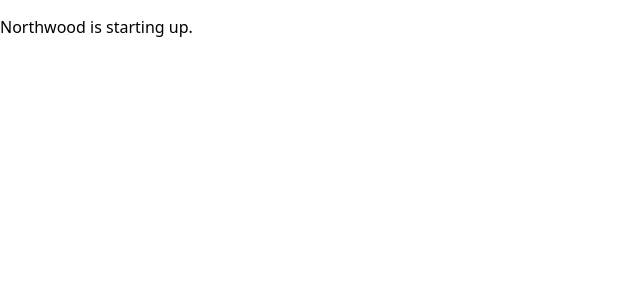
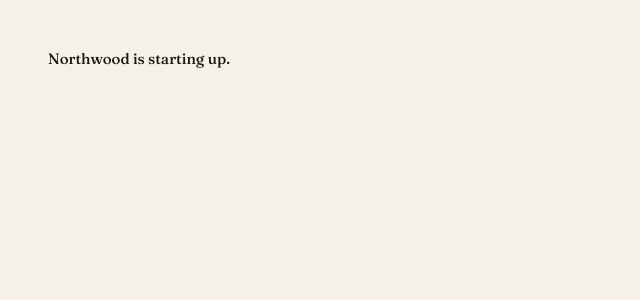
Before and after one commit to emmark01/task-management, a React (Vite) app: page / in a window 1280 px wide. Shown: the top 300 px of the page, without its empty margins (0-640 px from the left). Built offline with nearby package versions, Linux system fonts and the light colour scheme.

Commit message:
Add Northwood color tokens and base document styles.

```diff
--- a/src/styles/global.css
+++ b/src/styles/global.css
@@ -1,8 +1,65 @@
-* {
+*,
+*::before,
+*::after {
   box-sizing: border-box;
+}
+
+html,
+body,
+#root {
+  min-height: 100%;
 }
 
 body {
   margin: 0;
-  font-family: system-ui, sans-serif;
+  color: var(--ink-900);
+  background: var(--cream-100);
+  font-family: var(--font-ui);
+  font-size: 15px;
+  line-height: 1.5;
+  -webkit-font-smoothing: antialiased;
 }
+
+button,
+input,
+select,
+textarea {
+  font: inherit;
+  color: inherit;
+}
+
+button {
+  cursor: pointer;
+}
+
+a {
+  color: inherit;
+  text-decoration: none;
+}
+
+h1,
+h2,
+h3,
+p {
+  margin: 0;
+}
+
+img {
+  max-width: 100%;
+  display: block;
+}
+
+.app-boot {
+  padding: 48px;
+  font-family: var(--font-display);
+}
+
+::-webkit-scrollbar {
+  width: 10px;
+  height: 10px;
+}
+
+::-webkit-scrollbar-thumb {
+  background: var(--cream-300);
+  border-radius: 99px;
+}
--- a/src/styles/tokens.css
+++ b/src/styles/tokens.css
@@ -1,3 +1,37 @@
 :root {
-  color-scheme: light;
+  --forest-950: #13241c;
+  --forest-900: #1f3a2e;
+  --forest-800: #2a4d3c;
+  --forest-700: #3d6b4f;
+  --forest-100: #dce8e0;
+  --cream-50: #fbf8f1;
+  --cream-100: #f6f1e7;
+  --cream-200: #efe6d4;
+  --cream-300: #e3d6bb;
+  --ink-900: #1a1814;
+  --ink-700: #3f3a32;
+  --ink-500: #6f675c;
+  --ink-400: #8d8477;
+  --ink-200: #cfc6b6;
+  --rust-600: #c0562a;
+  --rust-500: #d46a38;
+  --rust-100: #f6dccb;
+  --gold-500: #c4a35a;
+  --gold-100: #f3e7c6;
+  --sky-600: #3d6e8c;
+  --sky-100: #d5e6ef;
+  --rose-600: #a6454a;
+  --rose-100: #f3d4d5;
+  --white: #fffdf8;
+  --shadow-sm: 0 1px 2px rgba(26, 24, 20, 0.06);
+  --shadow-md: 0 8px 24px rgba(31, 58, 46, 0.08);
+  --shadow-lg: 0 18px 40px rgba(19, 36, 28, 0.14);
+  --radius-sm: 8px;
+  --radius-md: 12px;
+  --radius-lg: 20px;
+  --radius-pill: 999px;
+  --font-display: "Fraunces", "Times New Roman", serif;
+  --font-ui: "Figtree", "Segoe UI", sans-serif;
+  --sidebar-width: 260px;
+  --header-height: 72px;
 }
```
